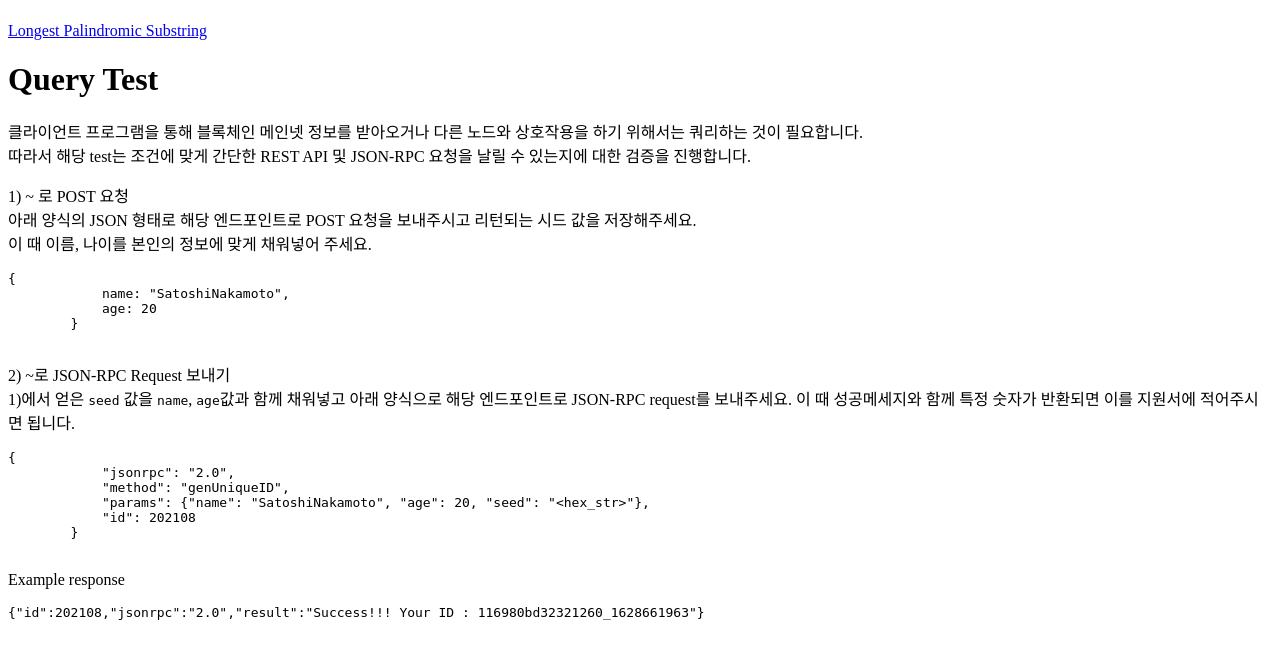
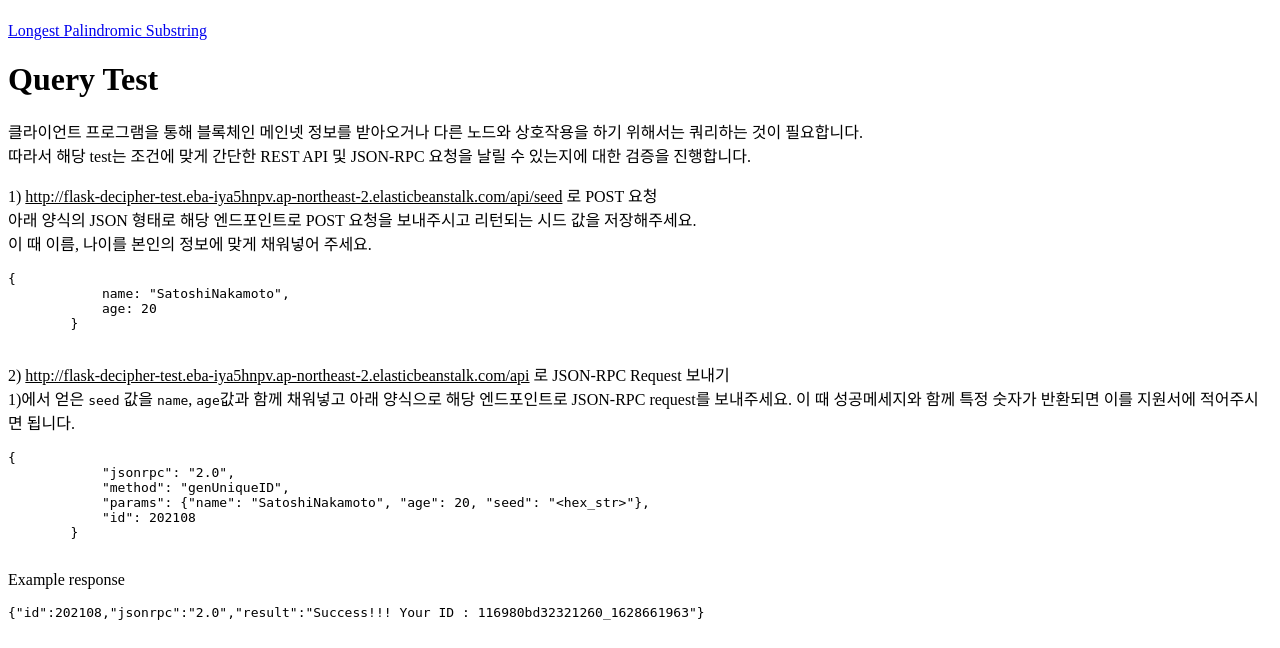
Before and after one commit to tkxkd0159/decipher_test, a Flask app: page / in a window 1280 px wide. Shown: the part 234-882 px from the top of the page. Run offline with Flask 2, Linux system fonts and the light colour scheme.

Commit message:
Setup production

```diff
--- a/app.py
+++ b/application.py
@@ -2,14 +2,14 @@ from flask import Flask, render_template, request
 from flask_jsonrpc import JSONRPC
 from lib import checkName, makeSeed, makeUniqueID
 
-app = Flask(__name__)
-rpc = JSONRPC(app, '/api', enable_web_browsable_api=True)
+application = Flask(__name__)
+rpc = JSONRPC(application, '/api', enable_web_browsable_api=True)
 
-@app.route("/")
+@application.route("/")
 def index():
     return render_template('index.html')
 
-@app.route("/api/seed", methods=['POST'])
+@application.route("/api/seed", methods=['POST'])
 def getSeed() -> str:
     req = request
     if req.headers['Content-Type'] == "application/json":
@@ -38,4 +38,4 @@ def getID(name: str, age: int, seed: str) -> str:
 
 
 if __name__ == "__main__":
-    app.run()
+    application.run()
--- a/templates/index.html
+++ b/templates/index.html
@@ -15,13 +15,13 @@
         <p><a href="https://leetcode.com/problems/longest-palindromic-substring/">Longest Palindromic Substring</a></p>
         <h1 id="query-test">Query Test</h1>
         <p>클라이언트 프로그램을 통해 블록체인 메인넷 정보를 받아오거나 다른 노드와 상호작용을 하기 위해서는 쿼리하는 것이 필요합니다.<br>따라서 해당 test는 조건에 맞게 간단한 REST API 및 JSON-RPC 요청을 날릴 수 있는지에 대한 검증을 진행합니다.</p>
-        <p>1) ~ 로 POST 요청<br>아래 양식의 JSON 형태로 해당 엔드포인트로 POST 요청을 보내주시고 리턴되는 시드 값을 저장해주세요.<br>이 때 이름, 나이를 본인의 정보에 맞게 채워넣어 주세요.</p>
+        <p>1) <u>http://flask-decipher-test.eba-iya5hnpv.ap-northeast-2.elasticbeanstalk.com/api/seed</u> 로 POST 요청<br>아래 양식의 JSON 형태로 해당 엔드포인트로 POST 요청을 보내주시고 리턴되는 시드 값을 저장해주세요.<br>이 때 이름, 나이를 본인의 정보에 맞게 채워넣어 주세요.</p>
         <pre><code class="lang-json">{
             <span class="hljs-attribute">name</span>: <span class="hljs-string">"SatoshiNakamoto"</span>,
             age: <span class="hljs-number">20</span>
         }
         </code></pre>
-        <p>2) ~로 JSON-RPC Request 보내기<br>1)에서 얻은 <code>seed</code> 값을 <code>name</code>, <code>age</code>값과 함께 채워넣고 아래 양식으로 해당 엔드포인트로 JSON-RPC request를 보내주세요. 이 때 성공메세지와 함께 특정 숫자가 반환되면 이를 지원서에 적어주시면 됩니다.</p>
+        <p>2) <u>http://flask-decipher-test.eba-iya5hnpv.ap-northeast-2.elasticbeanstalk.com/api</u> 로 JSON-RPC Request 보내기<br>1)에서 얻은 <code>seed</code> 값을 <code>name</code>, <code>age</code>값과 함께 채워넣고 아래 양식으로 해당 엔드포인트로 JSON-RPC request를 보내주세요. 이 때 성공메세지와 함께 특정 숫자가 반환되면 이를 지원서에 적어주시면 됩니다.</p>
         <pre><code class="lang-json">{
             <span class="hljs-attr">"jsonrpc"</span>: <span class="hljs-string">"2.0"</span>,
             <span class="hljs-attr">"method"</span>: <span class="hljs-string">"genUniqueID"</span>,
```
Also changed, not shown: 1 other file.
